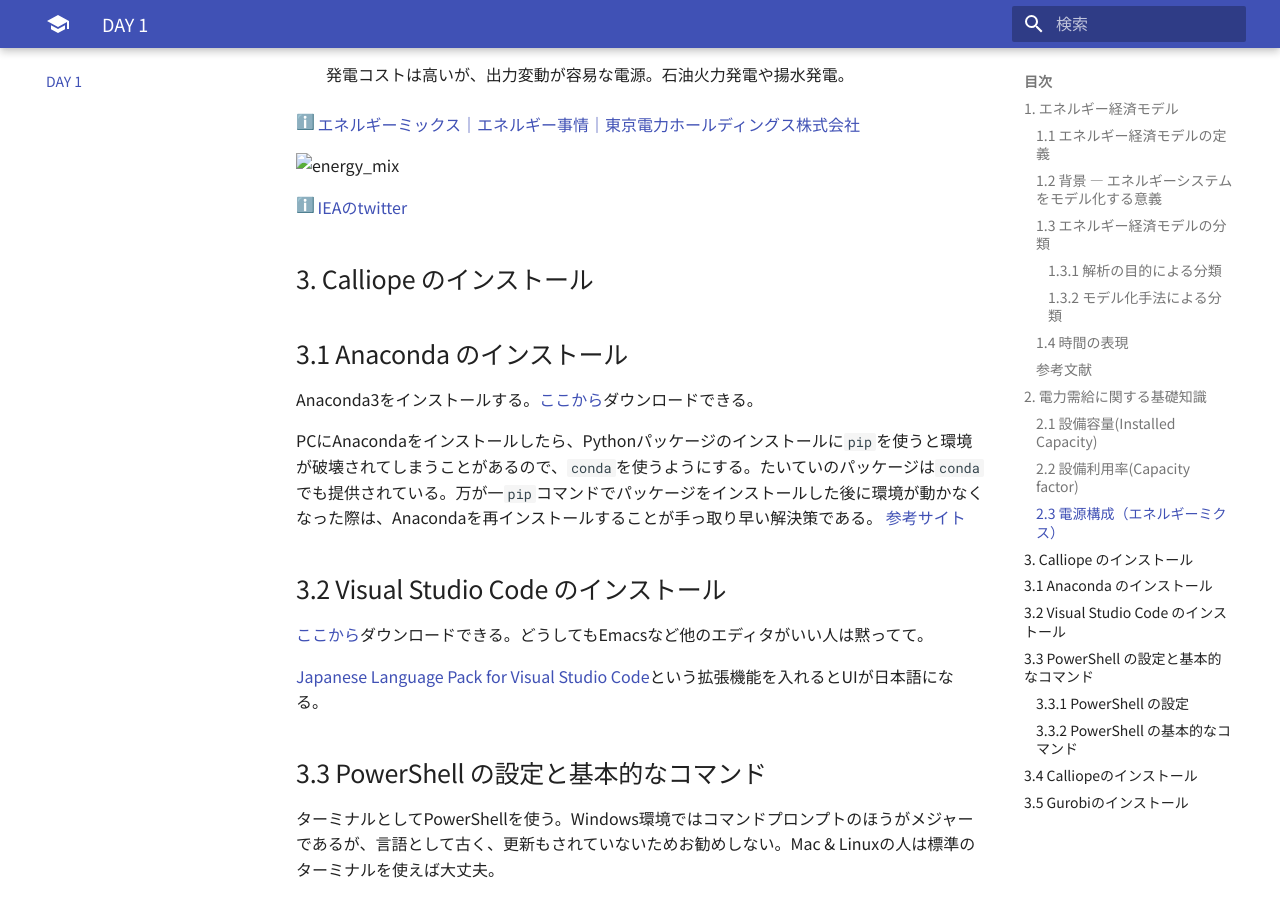
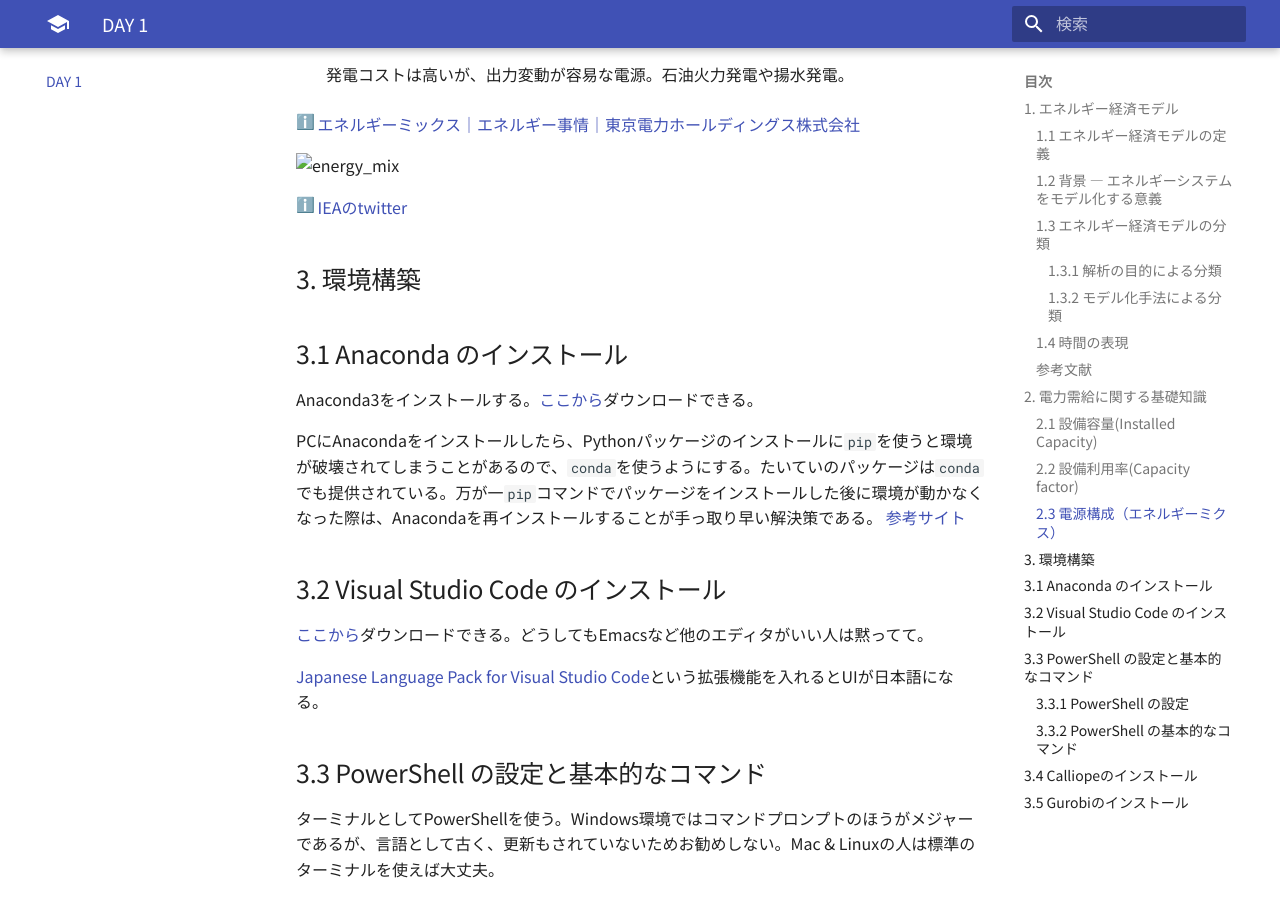
Before and after one commit to tetsu26/Calliope-seminar, an MkDocs documentation site: the page built from docs/chapter_1.md, in a window 1280 px wide and 900 px high, scrolled down 4269 px. Built offline with MkDocs 1.6.1 and Material for MkDocs 9.7.7, drawn with Linux system fonts in a browser that asks for light colours; nearby versions of some CDN libraries; emoji names are drawn with the system emoji font; formulas are drawn with MathJax 3.

Commit message:
章タイトルの変更
3.4節と節タイトルがかぶっていたので、3章を「環境構築」に修正

```diff
--- a/docs/chapter_1.md
+++ b/docs/chapter_1.md
@@ -133,7 +133,7 @@ $$
 :information_source: [IEAのtwitter](https://twitter.com/iea/status/614186782335365120)
 
 
-## 3. Calliope のインストール
+## 3. 環境構築
 
 ## 3.1 Anaconda のインストール
 
```
Also changed, not shown: 1 other file.
